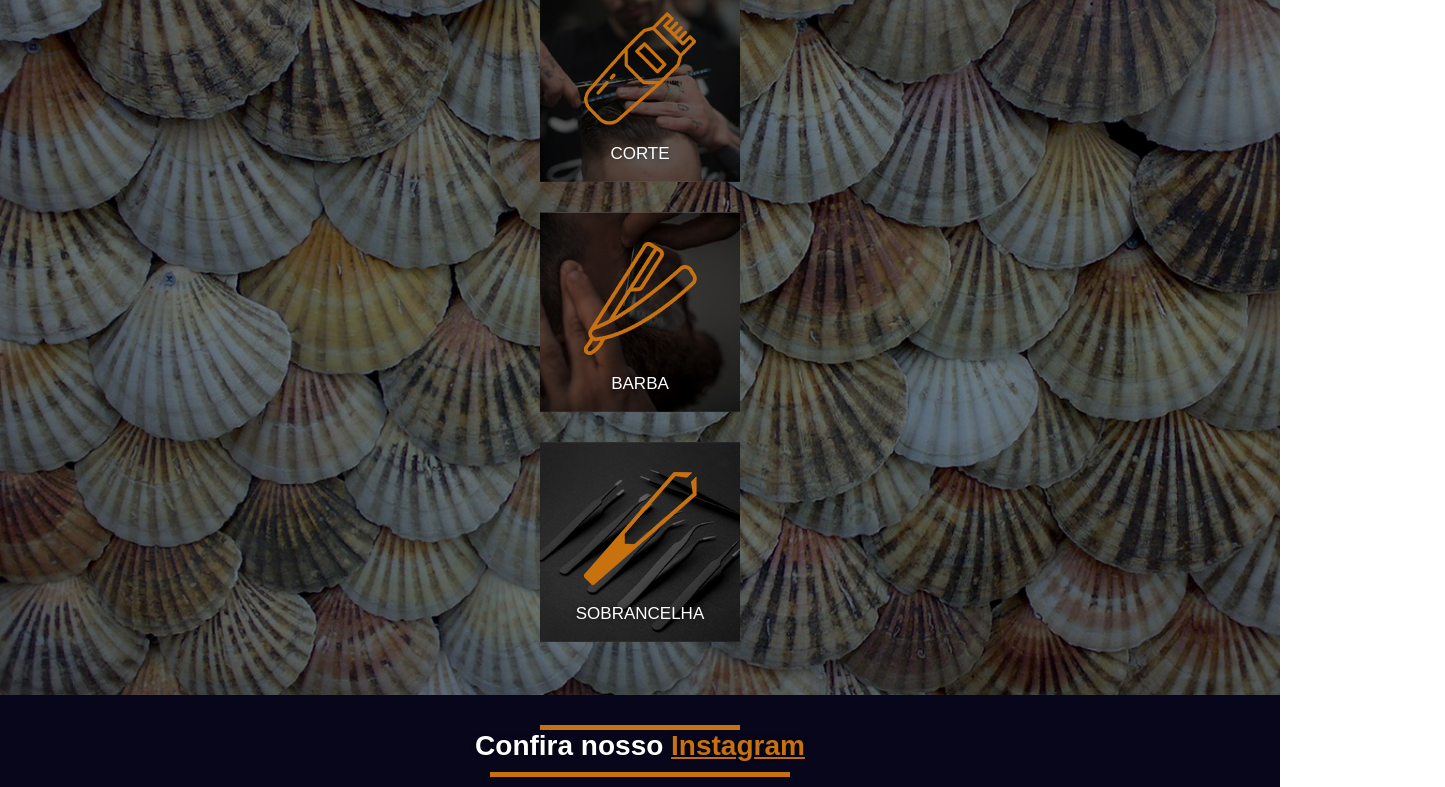
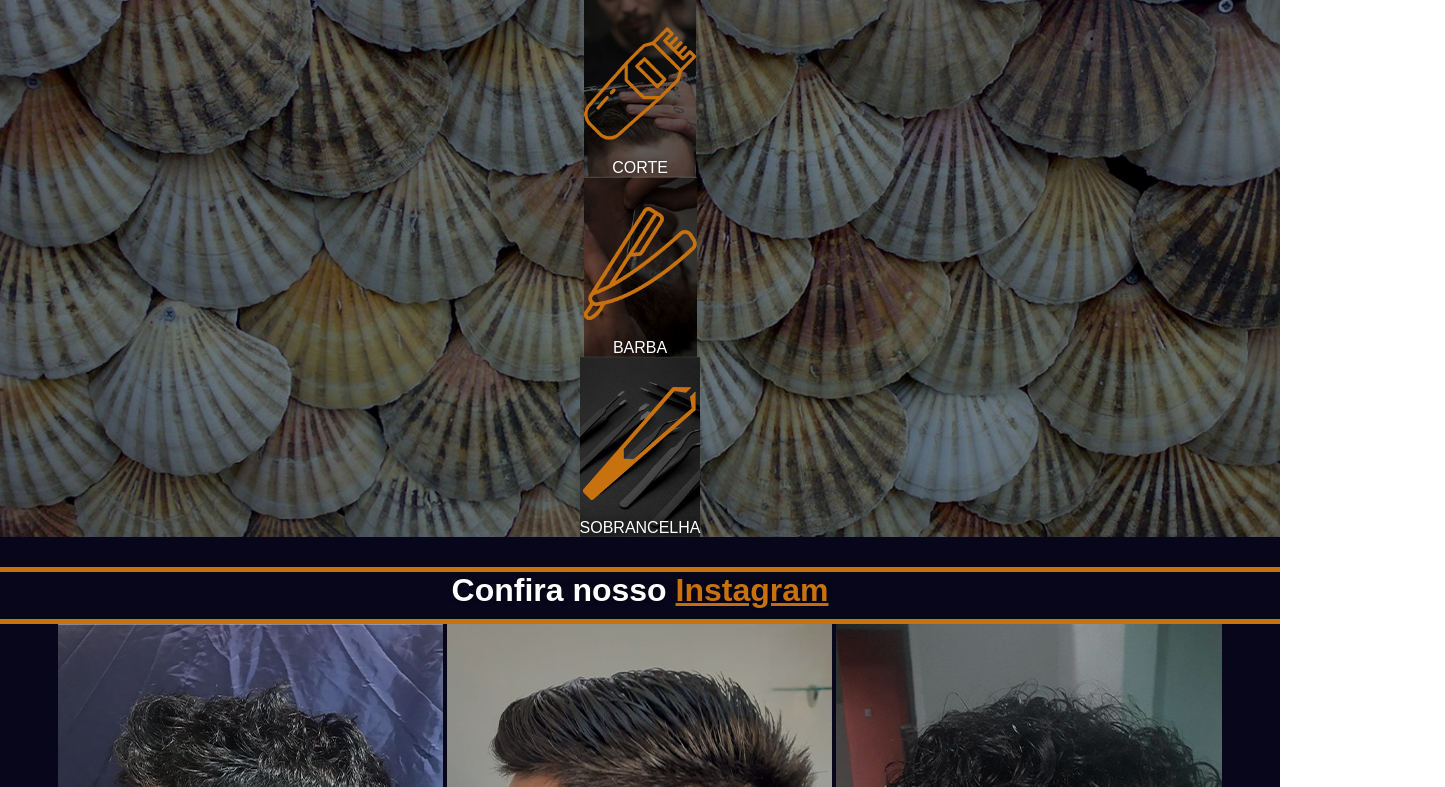
Before and after one commit to HollowCodder/Site-Roberty, a plain HTML site: page index.html in a window 1280 px wide. Shown: the part 625-1412 px from the top of the page, 1445 px wide, since content can reach past the window. Drawn offline with Linux system fonts and the light colour scheme; a web font is replaced by a local one.

Commit message:
screen size mobile

```diff
--- a/index.html
+++ b/index.html
@@ -3,8 +3,8 @@
 <head>
     <meta charset="UTF-8">
     <meta name="viewport" content="width=device-width, initial-scale=1.0">
-    <link rel="stylesheet" href="styles/style.css">
-    <link rel="stylesheet" href="styles/mobilefirst.css">
+    <link rel="stylesheet" href="styles/style.css" media="screen">
+    <link rel="stylesheet" href="styles/mobilefirst.css" media="screen and (orientation: portrait) and (max-width: 500px)">
     <title>Vieira's Barbershop</title>
 </head>
 <body>
```
